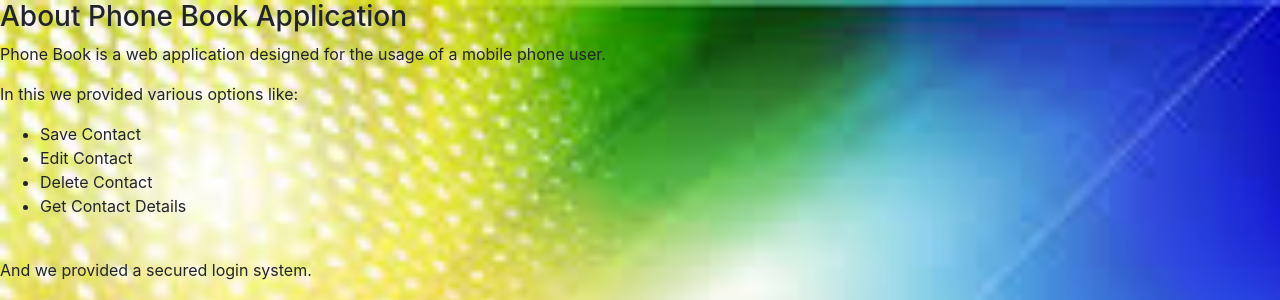
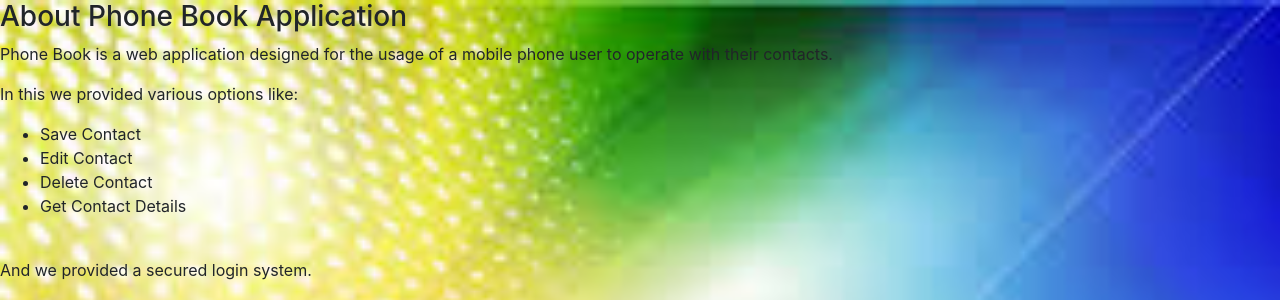
Before and after one commit to PureddyLavanya/phonebook_flask, a Flask app: page /about in a window 1280 px wide. Shown: the top 300 px of the page. Run offline with Flask 2, Linux system fonts and the light colour scheme.

Commit message:
updating about.html

```diff
--- a/templates/about.html
+++ b/templates/about.html
@@ -15,7 +15,7 @@
     <div class="main">
         <div class="lg-6">
             <h3>About Phone Book Application</h3>
-            <p>Phone Book is a web application designed for the usage of a mobile phone user.</p>
+            <p>Phone Book is a web application designed for the usage of a mobile phone user to operate with their contacts.</p>
             <p>In this we provided various options like:</p>
             <ul>
                 <li>Save Contact</li>
```
